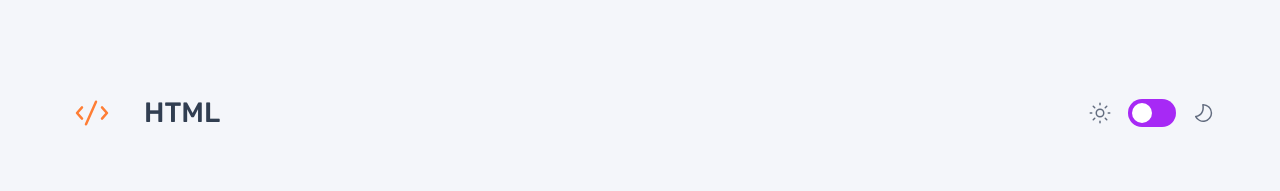
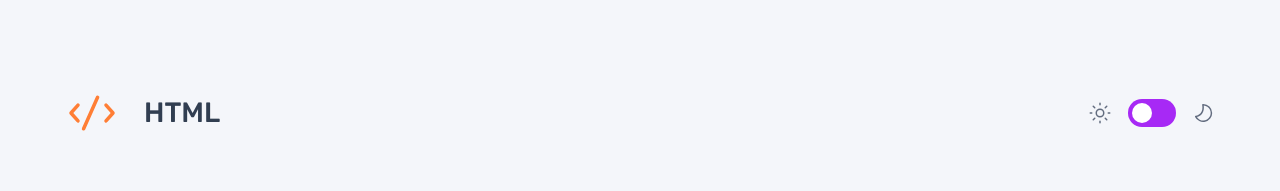
Before and after one commit to Mckaay/QuizFrontend, a Vue app: page /quiz/1 in a window 1280 px wide. Shown: the top 191 px of the page. Built offline with nearby package versions, Linux system fonts and the light colour scheme.

Commit message:
Dynamic imgs build fix

```diff
--- a/src/components/quizComponents/QuizHeader.vue
+++ b/src/components/quizComponents/QuizHeader.vue
@@ -1,13 +1,17 @@
 <script setup>
   import {useThemeStore} from "@/stores/theme.js";
+  import useGetDynamicImageUrl from "@/composables/getDynamicImageUrl.js";
 
   const { quizIcon, quizTitle } = defineProps(["quizIcon","quizTitle"]);
   const themeStore = useThemeStore();
+
+  const { path } = useGetDynamicImageUrl(quizIcon);
+  console.log(path);
 </script>
 
 <template>
   <div class="quiz-data-wrapper" :class="{ dark: themeStore.isDark }">
-    <div class="quiz-icon" :style="{ 'background': `url(../src${quizIcon})` }"></div>
+    <img :src="path" alt="quizIcon" class="quiz-icon">
     <div class="quiz-title">{{ quizTitle }}</div>
   </div>
 </template>
@@ -31,9 +35,6 @@
   .quiz-icon {
     display: inline-block;
     content: "";
-    background-size: 40px;
-    background-repeat: no-repeat !important;
-    background-position: center !important;
     min-width: 40px;
     min-height: 40px;
 
--- a/src/components/quizComponents/QuizSelectionButton.vue
+++ b/src/components/quizComponents/QuizSelectionButton.vue
@@ -1,14 +1,17 @@
 <script setup>
 import {useThemeStore} from "@/stores/theme.js";
+import useGetDynamicImageUrl from "@/composables/getDynamicImageUrl.js";
 
 const { quiz } = defineProps(['quiz'])
 const themeStore = useThemeStore();
+
+const { path } = useGetDynamicImageUrl(quiz.icon);
 </script>
 
 <template>
   <RouterLink :to="`/quiz/${quiz.id}`">
     <div class="button-container" :class="{ dark: themeStore.isDark }">
-      <img :src="`/src${quiz.icon}`" alt="html-icon">
+      <img :src="path" alt="html-icon">
       <div class="quiz-title">{{ quiz.title }}</div>
     </div>
   </RouterLink>
--- /dev/null
+++ b/src/composables/getDynamicImageUrl.js
@@ -0,0 +1,11 @@
+export default function useGetDynamicImageUrl(fileName) {
+    try {
+        const modules = import.meta.glob('@/assets/images/**/*.{png,svg}', { eager: true, import: 'default' })
+        const moduleKeys = Object.keys(modules)
+        const fileSrc = moduleKeys.find(key => key.endsWith(fileName))
+        const path = fileSrc ? modules[fileSrc] : '';
+        return { path };
+    } catch (err) {
+        console.log(err)
+    }
+}
--- a/src/database/data.json
+++ b/src/database/data.json
@@ -3,7 +3,7 @@
         {
             "id": 1,
             "title": "HTML",
-            "icon": "/assets/images/icon-html.svg",
+            "icon": "icon-html.svg",
             "questions": [
                 {
                     "question": "What does HTML stand for?",
@@ -110,7 +110,7 @@
         {
             "id": 2,
             "title": "CSS",
-            "icon": "/assets/images/icon-css.svg",
+            "icon": "icon-css.svg",
             "questions": [
                 {
                     "question": "What does CSS stand for?",
@@ -217,7 +217,7 @@
         {
             "id": 3,
             "title": "JavaScript",
-            "icon": "/assets/images/icon-js.svg",
+            "icon": "icon-js.svg",
             "questions": [
                 {
                     "question": "Which syntax is correct to output 'Hello World' in an alert box?",
@@ -324,7 +324,7 @@
         {
             "id": 4,
             "title": "Accessibility",
-            "icon": "/assets/images/icon-accessibility.svg",
+            "icon": "icon-accessibility.svg",
             "questions": [
                 {
                     "question": "What does 'WCAG' stand for?",
```
